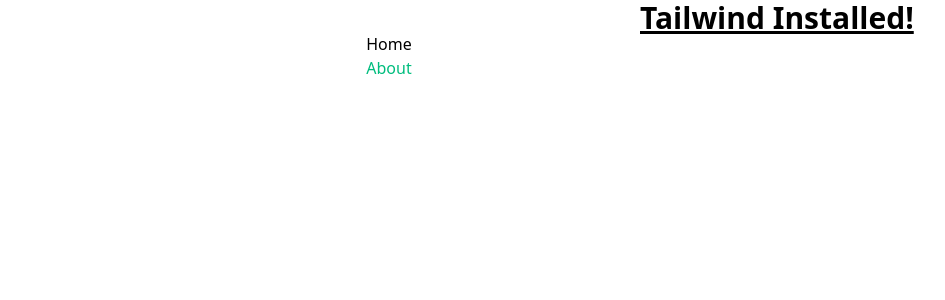
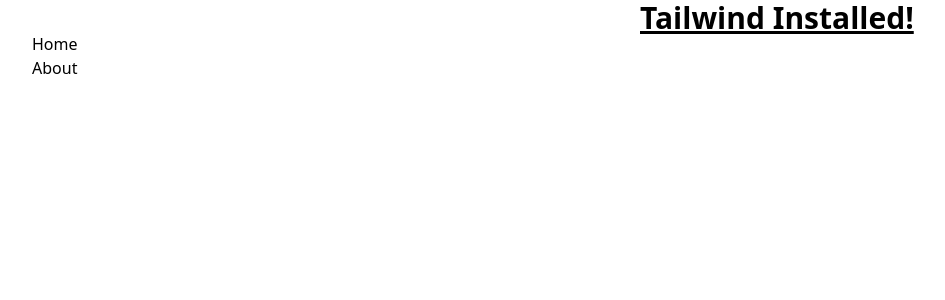
Before and after one commit to Sinyedu/Fantasy-Festival, a Vue app in the folder fantasyfestival/: page / in a window 1280 px wide. Shown: the top 300 px of the page, without its empty margins (0-945 px from the left). Built offline with nearby package versions, Linux system fonts and the light colour scheme.

Commit message:
Removing of Vue's styling

```diff
--- a/fantasyfestival/src/assets/main.css
+++ b/fantasyfestival/src/assets/main.css
@@ -9,29 +9,8 @@
   font-weight: normal;
 }
 
-a,
-.green {
-  text-decoration: none;
-  color: hsla(160, 100%, 37%, 1);
-  transition: 0.4s;
-  padding: 3px;
-}
-
-@media (hover: hover) {
-  a:hover {
-    background-color: hsla(160, 100%, 37%, 0.2);
-  }
-}
-
-@media (min-width: 1024px) {
-  body {
-    display: flex;
-    place-items: center;
-  }
-
   #app {
     display: grid;
     grid-template-columns: 1fr 1fr;
     padding: 0 2rem;
   }
-}
```
